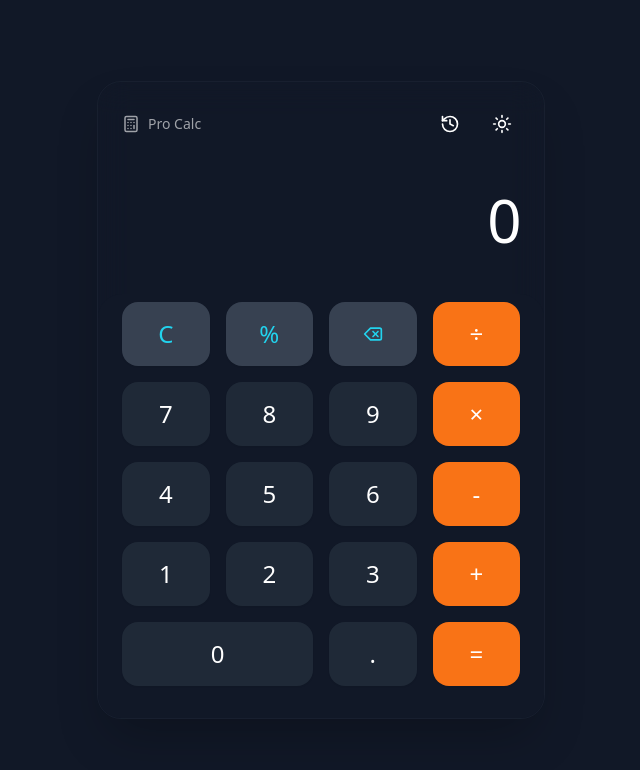
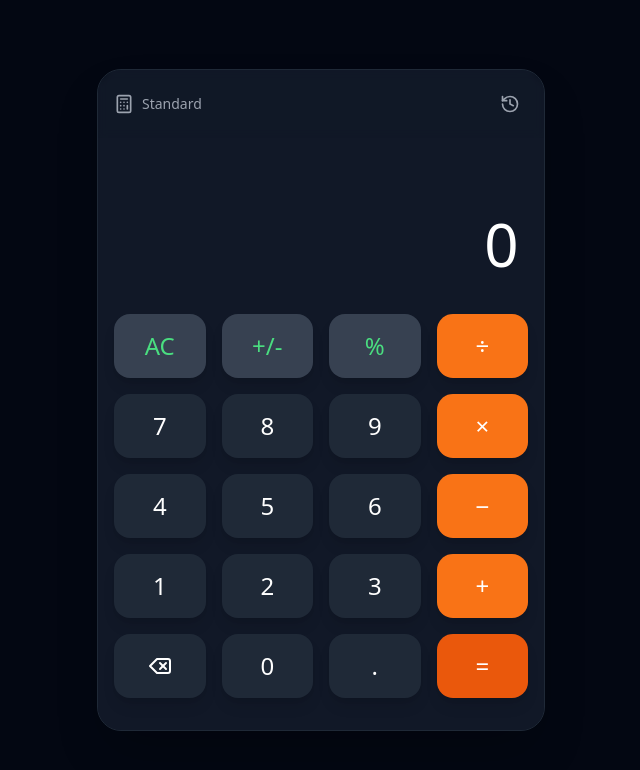
Before and after one commit to ayushmko73/anything-pro, a React (Vite) app: page / in a window 1280 px wide. Shown: the top 770 px of the page, without its empty margins (319-959 px from the left). Built offline with nearby package versions, Linux system fonts and the light colour scheme.

Commit message:
chore: autonomous update for src/App.tsx

```diff
--- a/src/App.tsx
+++ b/src/App.tsx
@@ -1,236 +1,264 @@
 import React, { useState, useEffect, useCallback } from 'react';
-import { Delete, History, Calculator as CalculatorIcon, Moon, Sun } from 'lucide-react';
+import { Delete, History, Calculator } from 'lucide-react';
+
+interface HistoryItem {
+  expression: string;
+  result: string;
+}
 
 export default function App() {
-  const [input, setInput] = useState('0');
-  const [previousInput, setPreviousInput] = useState<string | null>(null);
-  const [operator, setOperator] = useState<string | null>(null);
-  const [history, setHistory] = useState<string[]>([]);
+  const [display, setDisplay] = useState('0');
+  const [expression, setExpression] = useState('');
+  const [history, setHistory] = useState<HistoryItem[]>([]);
   const [showHistory, setShowHistory] = useState(false);
-  const [darkMode, setDarkMode] = useState(true);
+  const [waitingForOperand, setWaitingForOperand] = useState(false);
+  const [pendingOperator, setPendingOperator] = useState<string | null>(null);
+  const [savedValue, setSavedValue] = useState<string | null>(null);
 
-  const formatNumber = (num: string) => {
-    if (num === 'Error') return 'Error';
-    if (num.endsWith('.')) return num;
-    if (num === '-') return '-';
+  const calculate = (rightOperand: string, pendingOperator: string): string => {
+    if (!savedValue) return rightOperand;
 
-    // Handle scientific notation for very large/small numbers
-    const parsed = parseFloat(num);
-    if (Math.abs(parsed) > 1e12 || (Math.abs(parsed) < 1e-9 && parsed !== 0)) {
-        return parsed.toExponential(4);
+    const current = parseFloat(rightOperand);
+    const previous = parseFloat(savedValue);
+    let result = 0;
+
+    switch (pendingOperator) {
+      case '+':
+        result = previous + current;
+        break;
+      case '-':
+        result = previous - current;
+        break;
+      case '×':
+      case '*':
+        result = previous * current;
+        break;
+      case '÷':
+      case '/':
+        if (current === 0) return 'Error';
+        result = previous / current;
+        break;
+      default:
+        return rightOperand;
     }
 
-    // Use standard locale string but keep decimals accurate
-    const parts = num.split('.');
-    parts[0] = parseInt(parts[0]).toLocaleString();
-    return parts.join('.');
+    return String(parseFloat(result.toFixed(8)));
   };
 
-  const handleNumber = useCallback((num: string) => {
-    if (input === '0' && num !== '.') {
-      setInput(num);
-    } else if (input === 'Error') {
-      setInput(num);
-    } else {
-      if (num === '.' && input.includes('.')) return;
-      if (input.length > 15) return; // Limit length
-      setInput(prev => prev + num);
-    }
-  }, [input]);
-
-  const handleOperator = useCallback((op: string) => {
-    if (input === 'Error') return;
-    if (previousInput && operator && input !== '0') {
-      // Calculate intermediate result
-      calculate();
-      setOperator(op);
-      // After calculate, input is the result, we need to move it to previous
-      // But calculate sets input. We need to handle the state update sequence correctly.
-      // Since calculate uses state, we might need a simpler approach for chaining:
-      setPreviousInput(input);
-      setInput('0');
-    } else {
-      setPreviousInput(input);
-      setInput('0');
-      setOperator(op);
-    }
-  }, [input, previousInput, operator]); // Note: dependency on calculate logic handled inside
-
-  const calculate = useCallback(() => {
-    if (!previousInput || !operator) return;
-
-    const prev = parseFloat(previousInput);
-    const current = parseFloat(input);
-    let result = 0;
-
-    switch (operator) {
-      case '+': result = prev + current; break;
-      case '-': result = prev - current; break;
-      case '×': result = prev * current; break;
-      case '÷':
-        if (current === 0) {
-          setInput('Error');
-          setPreviousInput(null);
-          setOperator(null);
-          return;
-        }
-        result = prev / current;
-        break;
-      case '%': result = prev % current; break;
-      default: return;
+  const handleDigit = (digit: string) => {
+    if (display === 'Error') {
+      setDisplay(digit);
+      setWaitingForOperand(false);
+      return;
     }
 
-    // Fix floating point precision issues
-    result = Math.round(result * 1e10) / 1e10;
-
-    const resultString = result.toString();
-    setHistory(prevHist => [`${previousInput} ${operator} ${input} = ${resultString}`, ...prevHist].slice(0, 10));
-    setInput(resultString);
-    setPreviousInput(null);
-    setOperator(null);
-  }, [input, previousInput, operator]);
-
-  const clear = () => {
-    setInput('0');
-    setPreviousInput(null);
-    setOperator(null);
-  };
-
-  const deleteLast = () => {
-    if (input === 'Error') {
-        clear();
-        return;
-    }
-    if (input.length === 1) {
-      setInput('0');
+    if (waitingForOperand) {
+      setDisplay(digit);
+      setWaitingForOperand(false);
     } else {
-      setInput(prev => prev.slice(0, -1));
+      setDisplay(display === '0' ? digit : display + digit);
     }
   };
 
-  // Keyboard support
+  const handleOperator = (nextOperator: string) => {
+    if (display === 'Error') return;
+
+    const inputValue = display;
+
+    if (savedValue && pendingOperator && !waitingForOperand) {
+      const newValue = calculate(inputValue, pendingOperator);
+      if (newValue === 'Error') {
+        setDisplay('Error');
+        setSavedValue(null);
+        setPendingOperator(null);
+        return;
+      }
+      setDisplay(newValue);
+      setSavedValue(newValue);
+      setExpression(`${newValue} ${nextOperator}`);
+    } else {
+      setSavedValue(inputValue);
+      setExpression(`${inputValue} ${nextOperator}`);
+    }
+
+    setWaitingForOperand(true);
+    setPendingOperator(nextOperator);
+  };
+
+  const handleEqual = () => {
+    if (!savedValue || !pendingOperator || display === 'Error') return;
+
+    const inputValue = display;
+    const result = calculate(inputValue, pendingOperator);
+
+    if (result !== 'Error') {
+      const newHistoryItem = {
+        expression: `${savedValue} ${pendingOperator} ${inputValue}`,
+        result: result
+      };
+      setHistory(prev => [newHistoryItem, ...prev].slice(0, 50));
+    }
+
+    setDisplay(result);
+    setExpression('');
+    setSavedValue(null);
+    setPendingOperator(null);
+    setWaitingForOperand(true);
+  };
+
+  const handleClear = () => {
+    setDisplay('0');
+    setExpression('');
+    setSavedValue(null);
+    setPendingOperator(null);
+    setWaitingForOperand(false);
+  };
+
+  const handleBackspace = () => {
+    if (waitingForOperand || display === 'Error') return;
+
+    setDisplay(display.length > 1 ? display.slice(0, -1) : '0');
+  };
+
+  const handleDot = () => {
+    if (waitingForOperand) {
+      setDisplay('0.');
+      setWaitingForOperand(false);
+    } else if (!display.includes('.')) {
+      setDisplay(display + '.');
+    }
+  };
+
+  const handlePercentage = () => {
+    if (display === 'Error') return;
+    const value = parseFloat(display);
+    setDisplay(String(value / 100));
+  };
+
+  const handleSignToggle = () => {
+    if (display === 'Error') return;
+    const value = parseFloat(display);
+    setDisplay(String(value * -1));
+  };
+
+  const handleKeyDown = useCallback((event: KeyboardEvent) => {
+    const { key } = event;
+
+    if (/^[0-9]$/.test(key)) handleDigit(key);
+    else if (key === '.') handleDot();
+    else if (key === 'Enter' || key === '=') {
+      event.preventDefault();
+      handleEqual();
+    }
+    else if (key === 'Backspace') handleBackspace();
+    else if (key === 'Escape') handleClear();
+    else if (key === '+') handleOperator('+');
+    else if (key === '-') handleOperator('-');
+    else if (key === '*' || key === 'x') handleOperator('×');
+    else if (key === '/') handleOperator('÷');
+  }, [display, pendingOperator, savedValue, waitingForOperand]);
+
   useEffect(() => {
-    const handleKeyDown = (e: KeyboardEvent) => {
-      if (e.key >= '0' && e.key <= '9') handleNumber(e.key);
-      if (e.key === '.') handleNumber('.');
-      if (e.key === 'Backspace') deleteLast();
-      if (e.key === 'Enter' || e.key === '=') calculate();
-      if (e.key === 'Escape') clear();
-      if (e.key === '+') handleOperator('+');
-      if (e.key === '-') handleOperator('-');
-      if (e.key === '*') handleOperator('×');
-      if (e.key === '/') {
-        e.preventDefault();
-        handleOperator('÷');
-      }
-    };
-
     window.addEventListener('keydown', handleKeyDown);
     return () => window.removeEventListener('keydown', handleKeyDown);
-  }, [handleNumber, deleteLast, calculate, handleOperator]);
+  }, [handleKeyDown]);
 
-  // Button Configuration
-  const buttons = [
-    { label: 'C', type: 'special', action: clear },
-    { label: '%', type: 'special', action: () => handleOperator('%') },
-    { label: 'DEL', type: 'special', icon: <Delete size={20} />, action: deleteLast },
-    { label: '÷', type: 'operator', action: () => handleOperator('÷') },
-    { label: '7', type: 'number', action: () => handleNumber('7') },
-    { label: '8', type: 'number', action: () => handleNumber('8') },
-    { label: '9', type: 'number', action: () => handleNumber('9') },
-    { label: '×', type: 'operator', action: () => handleOperator('×') },
-    { label: '4', type: 'number', action: () => handleNumber('4') },
-    { label: '5', type: 'number', action: () => handleNumber('5') },
-    { label: '6', type: 'number', action: () => handleNumber('6') },
-    { label: '-', type: 'operator', action: () => handleOperator('-') },
-    { label: '1', type: 'number', action: () => handleNumber('1') },
-    { label: '2', type: 'number', action: () => handleNumber('2') },
-    { label: '3', type: 'number', action: () => handleNumber('3') },
-    { label: '+', type: 'operator', action: () => handleOperator('+') },
-    { label: '0', type: 'number', span: 2, action: () => handleNumber('0') },
-    { label: '.', type: 'number', action: () => handleNumber('.') },
-    { label: '=', type: 'equals', action: calculate },
-  ];
-
-  const themeClasses = darkMode
-    ? 'bg-gray-900 text-white'
-    : 'bg-gray-100 text-gray-900';
-
-  const buttonBaseClass = "h-16 text-2xl font-medium rounded-2xl transition-all duration-200 active:scale-95 flex items-center justify-center shadow-sm";
-
-  const getButtonClass = (btn: any) => {
-    if (btn.type === 'operator') return `${buttonBaseClass} bg-orange-500 hover:bg-orange-600 text-white`;
-    if (btn.type === 'equals') return `${buttonBaseClass} bg-orange-500 hover:bg-orange-600 text-white`;
-    if (btn.type === 'special') return `${buttonBaseClass} ${darkMode ? 'bg-gray-700 hover:bg-gray-600 text-cyan-400' : 'bg-gray-300 hover:bg-gray-400 text-gray-800'}`;
-    return `${buttonBaseClass} ${darkMode ? 'bg-gray-800 hover:bg-gray-700' : 'bg-white hover:bg-gray-50'}`;
+  const btnClass = (color: 'default' | 'primary' | 'secondary' = 'default') => {
+    const base = "h-14 sm:h-16 text-xl sm:text-2xl font-medium rounded-2xl transition-all duration-100 active:scale-95 flex items-center justify-center shadow-lg select-none";
+    switch (color) {
+      case 'primary':
+        return `${base} bg-orange-500 text-white hover:bg-orange-400 active:bg-orange-600`;
+      case 'secondary':
+        return `${base} bg-gray-700 text-green-400 hover:bg-gray-600 active:bg-gray-800`;
+      default:
+        return `${base} bg-gray-800 text-white hover:bg-gray-700 active:bg-gray-900`;
+    }
   };
 
   return (
-    <div className={`min-h-screen flex items-center justify-center p-4 font-sans ${themeClasses}`}>
-      <div className="w-full max-w-md bg-opacity-50 backdrop-blur-lg rounded-3xl shadow-2xl overflow-hidden border border-gray-700/20">
+    <div className="min-h-screen bg-gray-950 flex items-center justify-center p-4 font-sans">
+      <div className="w-full max-w-md bg-gray-900 rounded-3xl shadow-2xl overflow-hidden border border-gray-800 relative">
 
         {/* Header */}
-        <div className="flex justify-between items-center p-6 pb-2">
-           <div className="flex items-center gap-2 text-sm opacity-60 font-medium">
-              <CalculatorIcon size={18} />
-              <span>Pro Calc</span>
-           </div>
-           <div className="flex gap-4">
-              <button onClick={() => setShowHistory(!showHistory)} className="p-2 rounded-full hover:bg-gray-500/20 transition-colors relative">
-                 <History size={20} className={showHistory ? 'text-orange-500' : ''} />
-                 {history.length > 0 && <span className="absolute top-1 right-1 w-2 h-2 bg-orange-500 rounded-full"></span>}
-              </button>
-              <button onClick={() => setDarkMode(!darkMode)} className="p-2 rounded-full hover:bg-gray-500/20 transition-colors">
-                 {darkMode ? <Sun size={20} /> : <Moon size={20} />}
-              </button>
-           </div>
+        <div className="flex justify-between items-center p-4 bg-gray-900/50 backdrop-blur-sm z-10 relative">
+          <div className="flex items-center gap-2 text-gray-400">
+            <Calculator size={20} />
+            <span className="text-sm font-medium">Standard</span>
+          </div>
+          <button
+            onClick={() => setShowHistory(!showHistory)}
+            className={`p-2 rounded-full transition-colors ${showHistory ? 'text-orange-500 bg-gray-800' : 'text-gray-400 hover:bg-gray-800'}`}
+          >
+            <History size={20} />
+          </button>
         </div>
 
-        {/* Display */}
-        <div className="p-6 pt-2 text-right">
-          <div className="h-8 text-lg opacity-60 font-mono">
-             {previousInput} {operator}
-          </div>
-          <div className="h-20 text-6xl font-light tracking-tight overflow-hidden text-ellipsis whitespace-nowrap">
-             {formatNumber(input)}
+        {/* Display Area */}
+        <div className="px-6 pb-6 pt-2 flex flex-col items-end justify-end h-32 sm:h-40">
+          <div className="text-gray-500 text-sm h-6 mb-1 font-mono">{expression}</div>
+          <div className="text-5xl sm:text-6xl text-white font-light tracking-wide break-all text-right w-full">
+            {display}
           </div>
         </div>
 
-        {/* History View Overlay */}
+        {/* History Overlay */}
         {showHistory && (
-            <div className={`absolute top-24 left-0 w-full h-[60%] z-10 p-6 ${darkMode ? 'bg-gray-900/95' : 'bg-white/95'} backdrop-blur-md transition-all duration-300 overflow-y-auto border-b border-gray-700/20`}>
-                <h3 className="text-sm font-bold uppercase tracking-wider opacity-50 mb-4">History</h3>
-                {history.length === 0 ? (
-                    <p className="opacity-40 text-center py-10">No history yet</p>
-                ) : (
-                    <div className="space-y-3">
-                        {history.map((item, idx) => (
-                            <div key={idx} className="text-right p-2 rounded hover:bg-gray-500/10 transition-colors cursor-default">
-                                {item}
-                            </div>
-                        ))}
-                    </div>
-                )}
+          <div className="absolute inset-0 top-16 bg-gray-900/95 backdrop-blur-md z-20 p-6 flex flex-col">
+            <div className="flex justify-between items-center mb-4">
+              <h3 className="text-gray-400 uppercase text-xs tracking-wider font-bold">History</h3>
+              {history.length > 0 && (
                 <button
-                    onClick={() => setHistory([])}
-                    className="mt-4 text-xs text-red-400 hover:text-red-300 w-full text-center p-2"
+                  onClick={() => setHistory([])}
+                  className="text-xs text-red-400 hover:text-red-300"
                 >
-                    Clear History
+                  Clear All
                 </button>
+              )}
             </div>
+            <div className="flex-1 overflow-y-auto space-y-4 custom-scrollbar">
+              {history.length === 0 ? (
+                <div className="h-full flex flex-col items-center justify-center text-gray-600 gap-2">
+                  <History size={48} className="opacity-20" />
+                  <p>No history yet</p>
+                </div>
+              ) : (
+                history.map((item, idx) => (
+                  <div key={idx} className="text-right border-b border-gray-800 pb-2">
+                    <div className="text-gray-500 text-sm mb-1">{item.expression}</div>
+                    <div className="text-xl text-white font-medium">= {item.result}</div>
+                  </div>
+                ))
+              )}
+            </div>
+          </div>
         )}
 
         {/* Keypad */}
-        <div className={`p-6 pt-2 pb-8 grid grid-cols-4 gap-4 ${darkMode ? 'bg-gray-900' : 'bg-gray-100'} rounded-t-3xl`}>
-          {buttons.map((btn, index) => (
-            <button
-              key={index}
-              onClick={btn.action}
-              className={`${getButtonClass(btn)} ${btn.span ? `col-span-${btn.span}` : ''}`}
-            >
-              {btn.icon || btn.label}
-            </button>
-          ))}
+        <div className="bg-gray-900 p-4 grid grid-cols-4 gap-3 sm:gap-4 pb-8">
+          <button onClick={handleClear} className={btnClass('secondary')}>AC</button>
+          <button onClick={handleSignToggle} className={btnClass('secondary')}>+/-</button>
+          <button onClick={handlePercentage} className={btnClass('secondary')}>%</button>
+          <button onClick={() => handleOperator('÷')} className={btnClass('primary')}>÷</button>
+
+          <button onClick={() => handleDigit('7')} className={btnClass()}>7</button>
+          <button onClick={() => handleDigit('8')} className={btnClass()}>8</button>
+          <button onClick={() => handleDigit('9')} className={btnClass()}>9</button>
+          <button onClick={() => handleOperator('×')} className={btnClass('primary')}>×</button>
+
+          <button onClick={() => handleDigit('4')} className={btnClass()}>4</button>
+          <button onClick={() => handleDigit('5')} className={btnClass()}>5</button>
+          <button onClick={() => handleDigit('6')} className={btnClass()}>6</button>
+          <button onClick={() => handleOperator('-')} className={btnClass('primary')}>−</button>
+
+          <button onClick={() => handleDigit('1')} className={btnClass()}>1</button>
+          <button onClick={() => handleDigit('2')} className={btnClass()}>2</button>
+          <button onClick={() => handleDigit('3')} className={btnClass()}>3</button>
+          <button onClick={() => handleOperator('+')} className={btnClass('primary')}>+</button>
+
+          <button onClick={handleBackspace} className={btnClass()}><Delete size={24} /></button>
+          <button onClick={() => handleDigit('0')} className={btnClass()}>0</button>
+          <button onClick={handleDot} className={btnClass()}>.</button>
+          <button onClick={handleEqual} className={`${btnClass('primary')} bg-orange-600 hover:bg-orange-500`}>=</button>
         </div>
       </div>
     </div>
```
